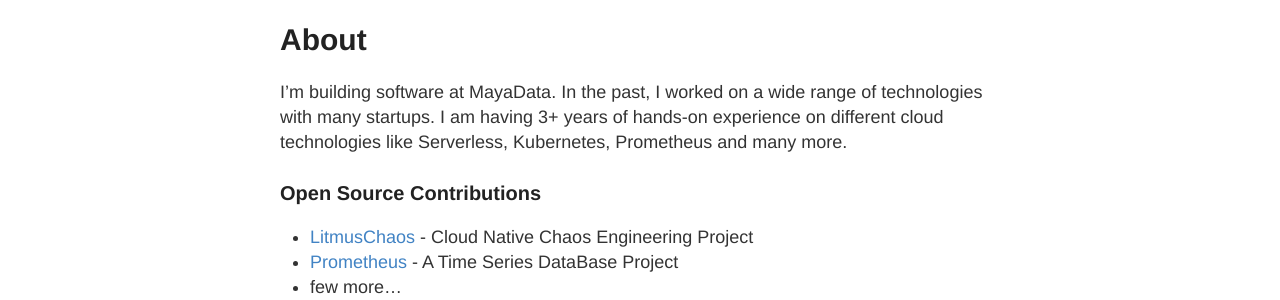
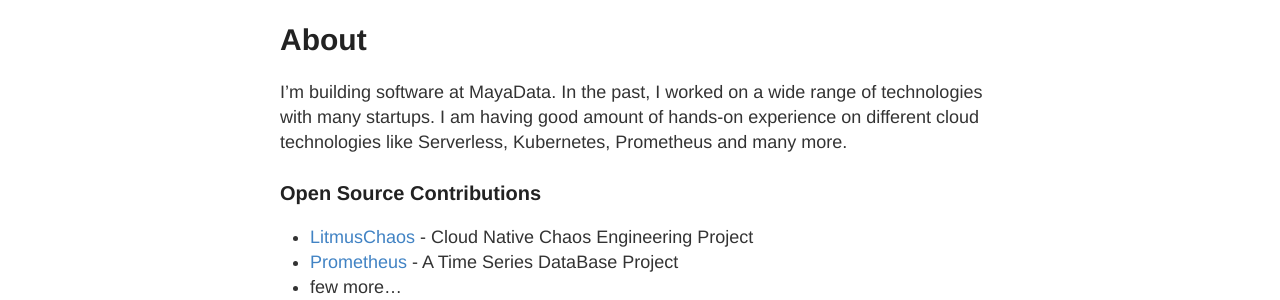
Before and after one commit to imrajdas/imrajdas, a Jekyll site: the page built from about.md, in a window 1280 px wide. Shown: the part 147-447 px from the top of the page. Built offline with Jekyll 4.4.1, drawn with Linux system fonts in a browser that asks for light colours.

Commit message:
Update about.md

```diff
--- a/about.md
+++ b/about.md
@@ -4,7 +4,7 @@
 permalink: /about/
 ---
 
-I’m building software at MayaData. In the past, I worked on a wide range of technologies with many startups. I am having 3+ years of hands-on experience on different cloud technologies like Serverless, Kubernetes, Prometheus and many more.
+I’m building software at MayaData. In the past, I worked on a wide range of technologies with many startups. I am having good amount of hands-on experience on different cloud technologies like Serverless, Kubernetes, Prometheus and many more.
 
 ### Open Source Contributions
  * [LitmusChaos](https://github.com/litmuschaos/litmus) - Cloud Native Chaos Engineering Project
```
